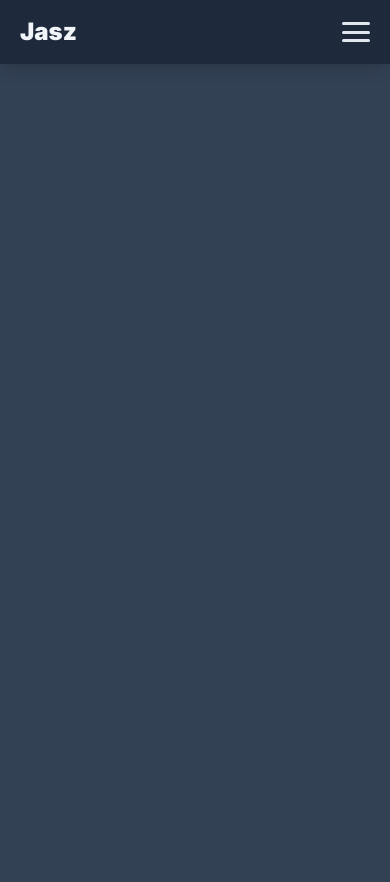
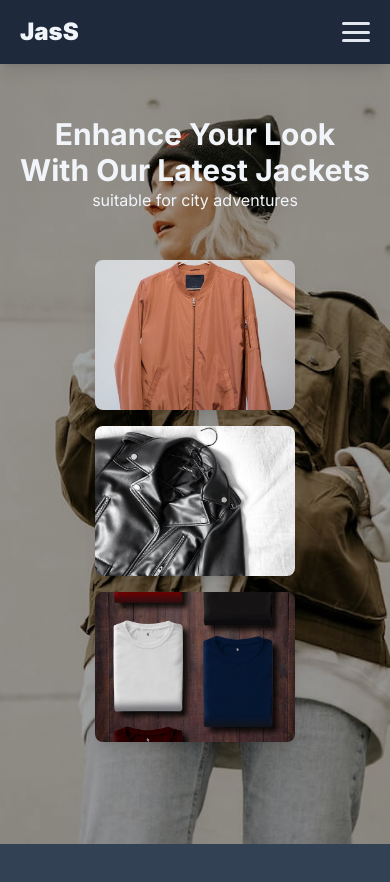
Before and after one commit to WilbertFE/Jaaz, a plain HTML site: page index.html in a window 390 px wide. Drawn offline with nearby package versions, Linux system fonts and the light colour scheme.

Commit message:
mengerjakan bagian home (belum selesai)

```diff
--- a/index.html
+++ b/index.html
@@ -28,7 +28,7 @@
     <div id="container" class="container font-Inter min-h-[1000px] bg-slate-700 mx-auto overflow-hidden">
 
         <div id="navbar" class="fixed top-0 left-0 right-0 px-5 py-4 bg-slate-800 text-slate-100 flex items-center shadow-lg">
-            <h1 id="judul" class="text-2xl font-black flex-1 sm:flex-none pr-32 z-10">Jasz</h1>
+            <h1 id="judul" class="text-2xl font-black flex-1 sm:flex-none pr-32 z-10">JasS</h1>
             <div id="navigasi" class="transition-all duration-1000 opacity-0 font-semibold flex absolute top-0 -right-full h-screen w-4/5 bg-slate-800 flex-col items-center justify-evenly sm:static sm:w-auto sm:h-auto sm:bg-transparent sm:flex-1 sm:justify-around sm:flex-row sm:text-sm sm:opacity-100 sm:transition-none">
                 <h2><a href="#">Home</a></h2>
                 <h2><a href="#">Products</a></h2>
@@ -41,6 +41,22 @@
                 <span class="block w-7 h-[3px] bg-slate-200 rounded-sm origin-bottom-left spans transition-all duration-500"></span>
             </div>
         </div>
+        <!--  -->
+        <div id="home" class="w-full text-slate-100 capitalize">
+            <div id="bg-container" class="w-full h-screen bg-[url(assets/img/1.jpg)] bg-cover bg-center sm:hidden">
+                <div class="w-full h-full bg-gradient-to-b from-black/30 from-100%">
+                    <div class="w-full p-5 h-full">
+                        <h1 class="mt-24 text-3xl font-bold text-center">Enhance your look with our latest jackets</h1>
+                        <h2 class="text-center lowercase">suitable for city adventures</h2>
+                        <div class="w-full mt-10 flex flex-wrap justify-center">
+                            <div class="bg-[url(assets/img/2.jpg)] w-[200px] h-[150px] m-2 bg-cover bg-center rounded-lg shadow-lg"></div>
+                            <div class="bg-[url(assets/img/3.jpg)] w-[200px] h-[150px] m-2 bg-cover bg-center rounded-lg shadow-lg"></div>
+                            <div class="bg-[url(assets/img/4.jpg)] w-[200px] h-[150px] m-2 bg-cover bg-center rounded-lg shadow-lg"></div>
+                        </div>
+                    </div>
+                </div>
+            </div>
+        </div>
 
     </div>
 
```
Also changed, not shown: assets/img/2.jpg (renamed from assets/img/tobias-tullius-Fg15LdqpWrs-unsplash.jpg), assets/img/3.jpg (renamed from assets/img/lea-ochel-nsRBbE6-YLs-unsplash.jpg), assets/img/4.jpg (renamed from assets/img/md-salman-tWOz2_EK5EQ-unsplash.jpg).
